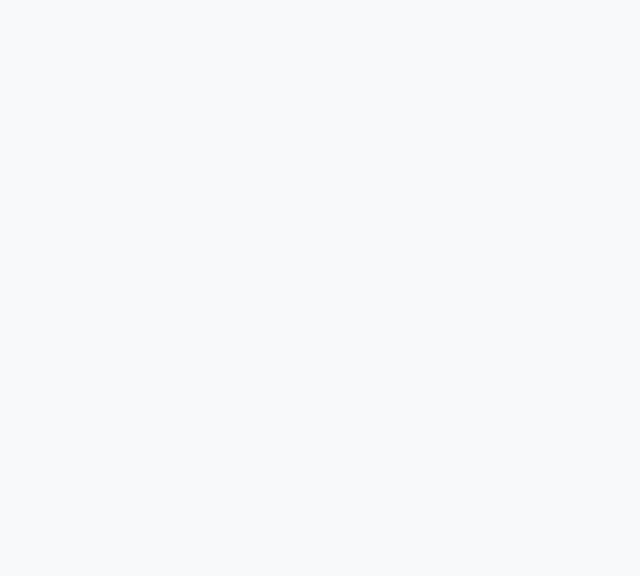
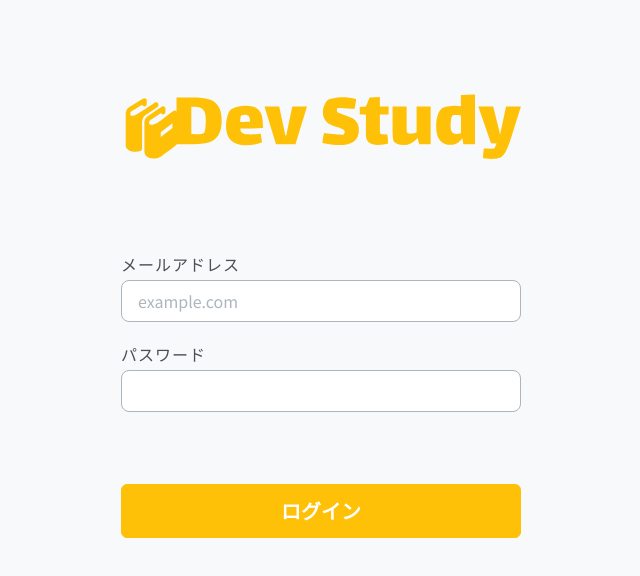
Before and after one commit to jphacks/OL_2319, a React (Vite) app in the folder front/: page /login in a window 1280 px wide. Shown: the top 576 px of the page, without its empty margins (319-959 px from the left). Built offline with nearby package versions, Linux system fonts and the light colour scheme.

Commit message:
add ログイン画面

```diff
--- a/front/package.json
+++ b/front/package.json
@@ -13,6 +13,7 @@
     "bootstrap": "^5.3.2",
     "react": "^18.2.0",
     "react-dom": "^18.2.0",
+    "react-hook-form": "^7.47.0",
     "react-router-dom": "^6.17.0"
   },
   "devDependencies": {
@@ -25,8 +26,8 @@
     "eslint-plugin-react-hooks": "^4.6.0",
     "eslint-plugin-react-refresh": "^0.4.3",
     "prettier": "^3.0.3",
+    "sass": "^1.69.4",
     "typescript": "^5.0.2",
-    "vite": "^4.4.5",
-    "sass": "^1.69.4"
+    "vite": "^4.4.5"
   }
 }
--- /dev/null
+++ b/front/src/components/form/CheckboxTags.tsx
@@ -0,0 +1,54 @@
+import { UseFormRegister } from "react-hook-form";
+import { FieldValues } from "react-hook-form";
+import { Tag } from "../../types";
+
+export const CheckboxTags = (props: {
+  register: UseFormRegister<FieldValues>;
+  tags: Tag[];
+  className?: string;
+}) => {
+  const { register, tags, className } = props;
+
+  const divider = (i: number) => (
+    <li key={`divider${i}`}>
+      <hr className="dropdown-divider" />
+    </li>
+  );
+  const li = (tag: Tag, i: number) => (
+    <li className="dropdown-item" key={tag.id}>
+      <input
+        className="form-check-input me-2"
+        type="checkbox"
+        value=""
+        id={`tag${tag.id}`}
+        aria-label={`${tag.id}`}
+        {...register(`tags[${i}]`)}
+      />
+      <label className="form-check-label">{tag.name}</label>
+    </li>
+  );
+  const a = tags.reduce((acc: JSX.Element[], cur: Tag, idx: number) => {
+    if (idx === tags.length - 1) {
+      return [...acc, li(cur, idx)];
+    }
+    return [...acc, li(cur, idx), divider(idx)];
+  }, []);
+
+  return (
+    <div className={className}>
+      <label className="form-label fw-medium mb-2 mt-4">学んでいる言語</label>
+      <div className="select-tags btn-group dropup d-block" id="tags">
+        <button
+          type="button"
+          className="btn btn-primary dropdown-toggle fw-medium w-100"
+          data-bs-toggle="dropdown"
+          data-bs-auto-close="outside"
+          aria-expanded="false"
+        >
+          言語をえらぶ
+        </button>
+        <ul className="dropdown-menu">{a}</ul>
+      </div>
+    </div>
+  );
+};
--- /dev/null
+++ b/front/src/components/form/InputMailAddress.tsx
@@ -0,0 +1,29 @@
+import { UseFormRegister } from "react-hook-form";
+import { FieldValues } from "react-hook-form";
+
+export const InputMailAddress = (props: {
+  register: UseFormRegister<FieldValues>;
+  className?: string;
+}) => {
+  const { register, className } = props;
+  return (
+    <>
+      <div className={className}>
+        <label htmlFor="email" className="form-label fw-medium mb-2">
+          メールアドレス
+        </label>
+        <input
+          type="email"
+          id="email"
+          className="form-control form-control-lg fw-normal"
+          {...register("email", {
+            required: true,
+            pattern:
+              /^[a-zA-Z0-9_.+-]+@([a-zA-Z0-9][a-zA-Z0-9-]*[a-zA-Z0-9]*\.)+[a-zA-Z]{2,}$/,
+          })}
+          placeholder="example.com"
+        />
+      </div>
+    </>
+  );
+};
--- /dev/null
+++ b/front/src/components/form/InputPassword.tsx
@@ -0,0 +1,24 @@
+import { UseFormRegister } from "react-hook-form";
+import { FieldValues } from "react-hook-form";
+
+export const InputPassword = (props: {
+  register: UseFormRegister<FieldValues>;
+  className?: string;
+}) => {
+  const { register, className } = props;
+  return (
+    <>
+      <div className={className}>
+        <label htmlFor="password" className="form-label fw-medium mb-2">
+          パスワード
+        </label>
+        <input
+          type="password"
+          id="password"
+          className="form-control form-control-lg mb-2"
+          {...register("password", { required: true, minLength: 6 })}
+        />
+      </div>
+    </>
+  );
+};
--- /dev/null
+++ b/front/src/components/form/InputPasswordConfirm.tsx
@@ -0,0 +1,28 @@
+import { UseFormRegister, UseFormWatch } from "react-hook-form";
+import { FieldValues } from "react-hook-form";
+
+export const InputPasswordConfirm = (props: {
+  register: UseFormRegister<FieldValues>;
+  watch: UseFormWatch<FieldValues>;
+  className?: string;
+}) => {
+  const { register, watch, className } = props;
+  return (
+    <>
+      <div className={className}>
+        <label htmlFor="password-confirm" className="form-label fw-medium mb-2">
+          パスワード(再入力)
+        </label>
+        <input
+          type="password"
+          id="password-confirm"
+          className="form-control form-control-lg mb-2"
+          {...register("password-confirm", {
+            required: true,
+            validate: (value) => value === watch("password"),
+          })}
+        />
+      </div>
+    </>
+  );
+};
--- /dev/null
+++ b/front/src/components/form/InputUserName.tsx
@@ -0,0 +1,24 @@
+import { UseFormRegister } from "react-hook-form";
+import { FieldValues } from "react-hook-form";
+
+export const InputUserName = (props: {
+  register: UseFormRegister<FieldValues>;
+  className?: string;
+}) => {
+  const { register, className } = props;
+  return (
+    <>
+      <div className={className}>
+        <label htmlFor="user-name" className="form-label fw-medium mb-2">
+          ニックネーム
+        </label>
+        <input
+          type="text"
+          id="user-name"
+          className="form-control form-control-lg"
+          {...register("userName", { required: true })}
+        />
+      </div>
+    </>
+  );
+};
--- /dev/null
+++ b/front/src/components/form/index.ts
@@ -0,0 +1,5 @@
+export { InputMailAddress } from "./InputMailAddress";
+export { InputPassword } from "./InputPassword";
+export { InputPasswordConfirm } from "./InputPasswordConfirm";
+export { InputUserName } from "./InputUserName";
+export { CheckboxTags } from "./CheckboxTags";
--- /dev/null
+++ b/front/src/components/index.ts
@@ -0,0 +1,2 @@
+export { Header } from "./Header";
+export * from "./form";
--- a/front/src/pages/Login.tsx
+++ b/front/src/pages/Login.tsx
@@ -1,3 +1,30 @@
+import { useForm } from "react-hook-form";
+import { InputMailAddress, InputPassword } from "../components";
+import { SubmitHandler, FieldValues } from "react-hook-form";
+import { Link } from "react-router-dom";
+import "../styles/Form.scss";
+
 export const Login = () => {
-  return <></>;
+  const { register, handleSubmit } = useForm();
+  const onSubmit: SubmitHandler<FieldValues> = (data) => console.log(data);
+  // TODO: ログイン機能実装
+  // TODO: ユーザーフォームのバリデーションエラー表示
+
+  return (
+    <>
+      <form onSubmit={handleSubmit(onSubmit)} className="mt-8">
+        <Link to="/">
+          <img src="/logo.svg" alt="logo image" className="logo w-100" />
+        </Link>
+        <InputMailAddress register={register} className="mt-8" />
+        <InputPassword register={register} className="mt-4" />
+        <button
+          type="submit"
+          className="btn btn-primary text-white fw-semibold w-100 fs-5 mt-8 px-4 py-3 lh-1"
+        >
+          ログイン
+        </button>
+      </form>
+    </>
+  );
 };
--- /dev/null
+++ b/front/src/styles/Form.scss
@@ -0,0 +1,17 @@
+@import "../../node_modules/bootstrap/scss/functions";
+@import "../../node_modules/bootstrap/scss/variables";
+
+$primary-light: #FFEBAE;
+
+form {
+  max-width: 400px;
+  margin: 0 auto;
+  font-size: 1rem;
+  .select-tags{
+    button {
+      color: $gray-600;
+      background-color: $primary-light;
+      border-color: $gray-600;
+    }
+  }
+}
--- /dev/null
+++ b/front/src/types/Tag.ts
@@ -0,0 +1,4 @@
+export type Tag = {
+  id: number;
+  name: string;
+};
--- /dev/null
+++ b/front/src/types/index.ts
@@ -0,0 +1 @@
+export * from "./Tag";
```
Also changed, not shown: 2 other files (tests, documents, lock files or other folders).
